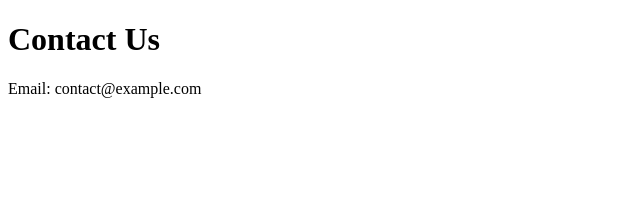
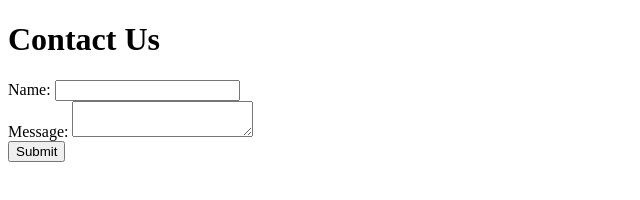
Before and after one commit to Ariel-joe/server, a website: page pages/contact.html in a window 1280 px wide. Shown: the whole page, without its empty margins (0-640 px from the left). Drawn offline with Linux system fonts and the light colour scheme.

Commit message:
form-handling in epxress

```diff
--- a/pages/contact.html
+++ b/pages/contact.html
@@ -7,6 +7,14 @@
 </head>
 <body>
     <h1>Contact Us</h1>
-    <p>Email: contact@example.com</p>
+    <form action="/submit-contact" method="GET">
+        <label for="name">Name:</label>
+        <input type="text" id="name" name="name" required>
+        <br>
+        <label for="message">Message:</label>
+        <textarea id="message" name="message" required></textarea>
+        <br>
+        <button type="submit">Submit</button>
+    </form>
 </body>
 </html>
--- /dev/null
+++ b/public/css/styles.css
@@ -0,0 +1,14 @@
+body {
+    font-family: Arial, sans-serif;
+    margin: 0;
+    padding: 0;
+    background-color: #f4f4f4;
+}
+
+h1 {
+    color: #333;
+}
+
+p {
+    color: #555;
+}
--- /dev/null
+++ b/public/js/main.js
@@ -0,0 +1 @@
+console.log("JavaScript file loaded successfully!");
```
Also changed, not shown: app.js (+18 -1 lines), pages/index.html (+6 -0 lines), public/img/download.jpg (added).
